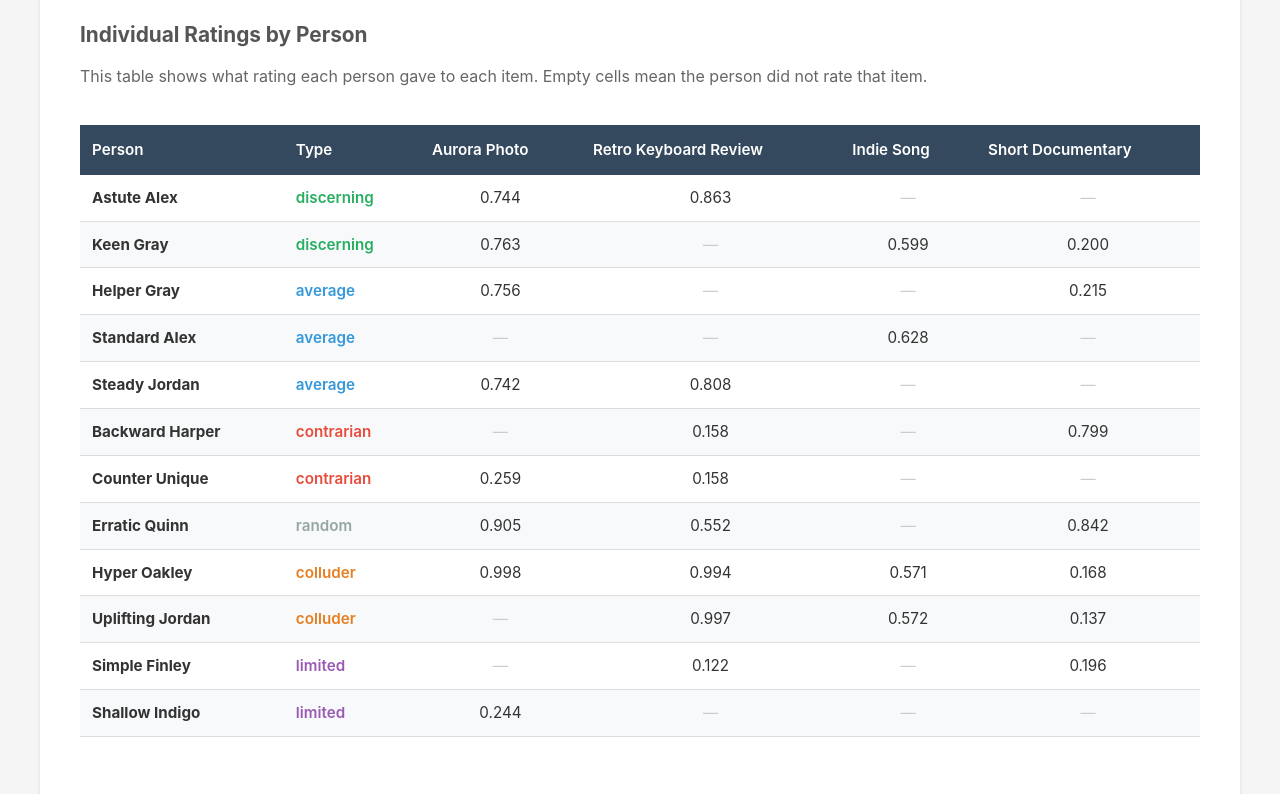
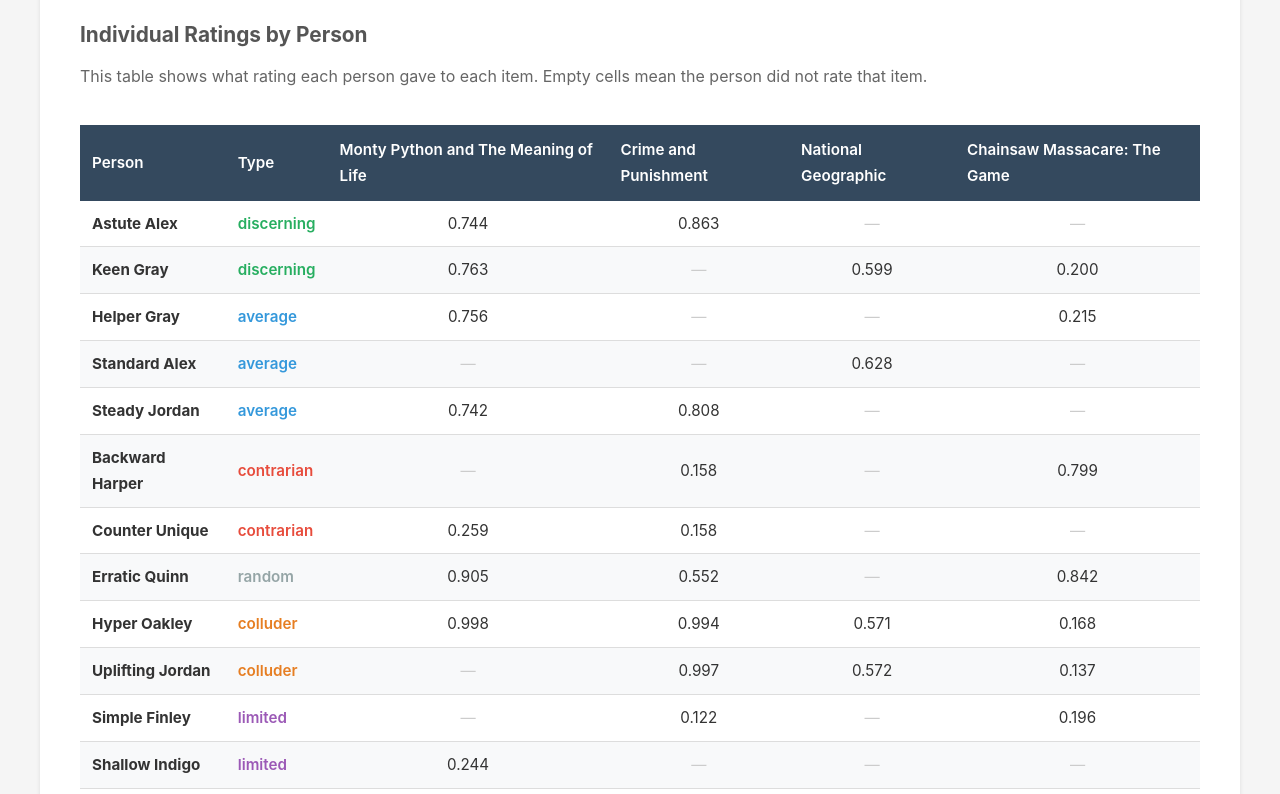
Before and after one commit to avnicado/avnicado.github.io, a plain HTML site: page index.html in a window 1280 px wide. Shown: the part 2640-3434 px from the top of the page. Drawn offline with Linux system fonts and the light colour scheme.

Commit message:
Update ratings items in index.html

```diff
--- a/index.html
+++ b/index.html
@@ -459,10 +459,10 @@
             <tr>
               <th>Person</th>
               <th>Type</th>
-              <th>Aurora Photo</th>
-              <th>Retro Keyboard Review</th>
-              <th>Indie Song</th>
-              <th>Short Documentary</th>
+              <th>Monty Python and The Meaning of Life</th>
+              <th>Crime and Punishment</th>
+              <th>National Geographic</th>
+              <th>Chainsaw Massacare: The Game</th>
             </tr>
           </thead>
           <tbody id="ratingsTableBody">
@@ -657,10 +657,10 @@
 
     <h2>The 4 Items Being Rated</h2>
     <ul style="margin: 20px 0 20px 30px; line-height: 2;">
-      <li><strong>Aurora Photo</strong></li>
-      <li><strong>Retro Keyboard Review</strong></li>
-      <li><strong>Indie Song</strong></li>
-      <li><strong>Short Documentary</strong></li>
+      <li><strong>Monty Python and the Meaning of Life</strong></li>
+      <li><strong>Crime and Punishment</strong></li>
+      <li><strong>National Geographic</strong></li>
+      <li><strong>Chainsaw Massacare: The Game</strong></li>
     </ul>
 
     <h2>How to Use This Demo</h2>
```
